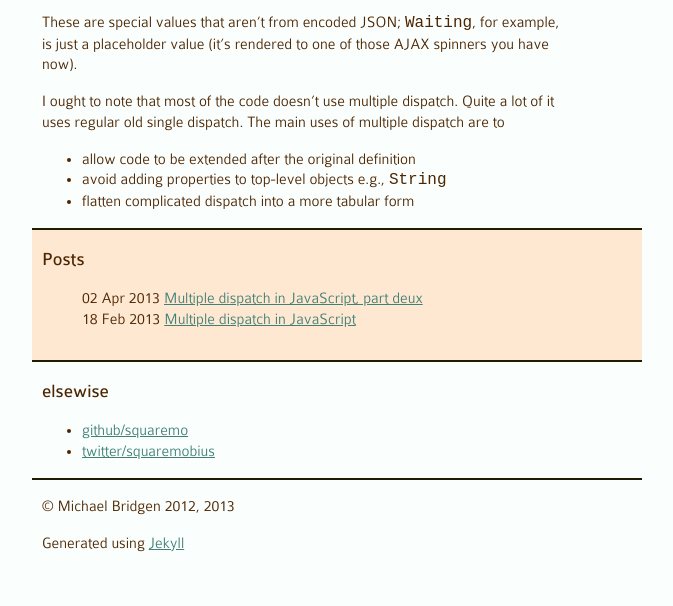
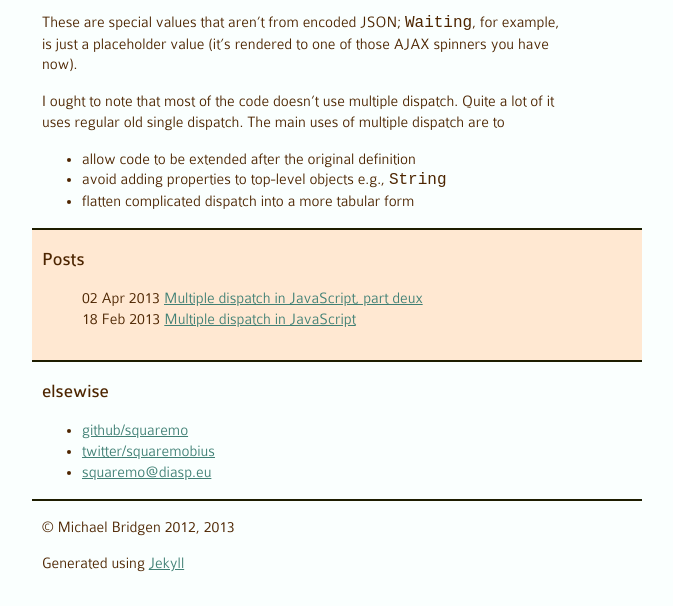
Before and after one commit to squaremo/squaremo.github.io, a Jekyll site: the page built from index.html, in a window 1280 px wide and 900 px high, scrolled down 1815 px, cut to the strip 294-900 px from the top of the window. Shown: the whole strip, without its empty margins (148-821 px from the left). Built offline with Jekyll 4.4.1, drawn with Linux system fonts in a browser that asks for light colours; before the commit the page ends 2694 px from its top, so only the background shows below that.

Commit message:
Add diaspora* link

```diff
--- a/_includes/elsewise.html
+++ b/_includes/elsewise.html
@@ -5,4 +5,7 @@
   <li>
     <a href="https://twitter.com/squaremobius">twitter/squaremobius</a>
   </li>
+  <li>
+    <a href="https://diasp.eu/u/squaremo">squaremo@diasp.eu</a>
+  </li>
 </ul>
```
